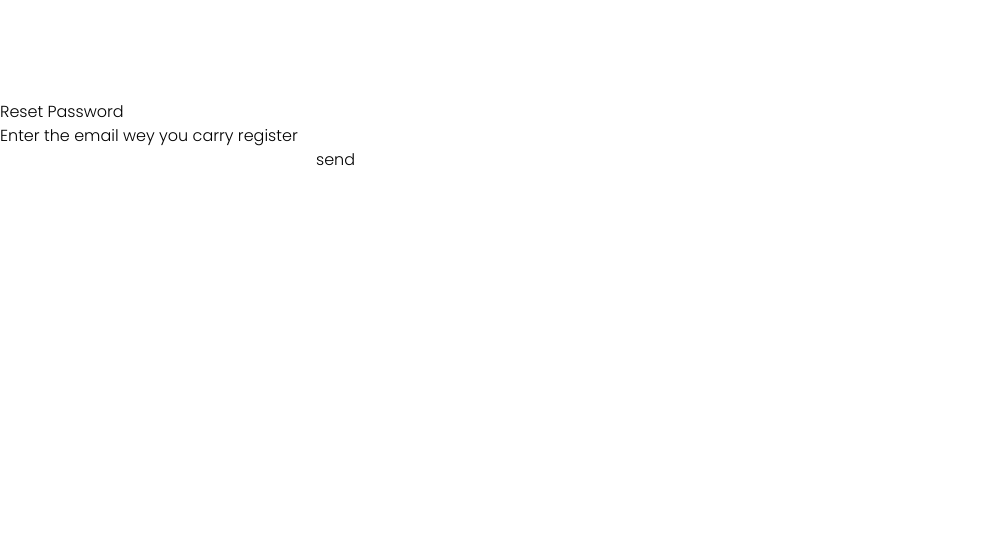
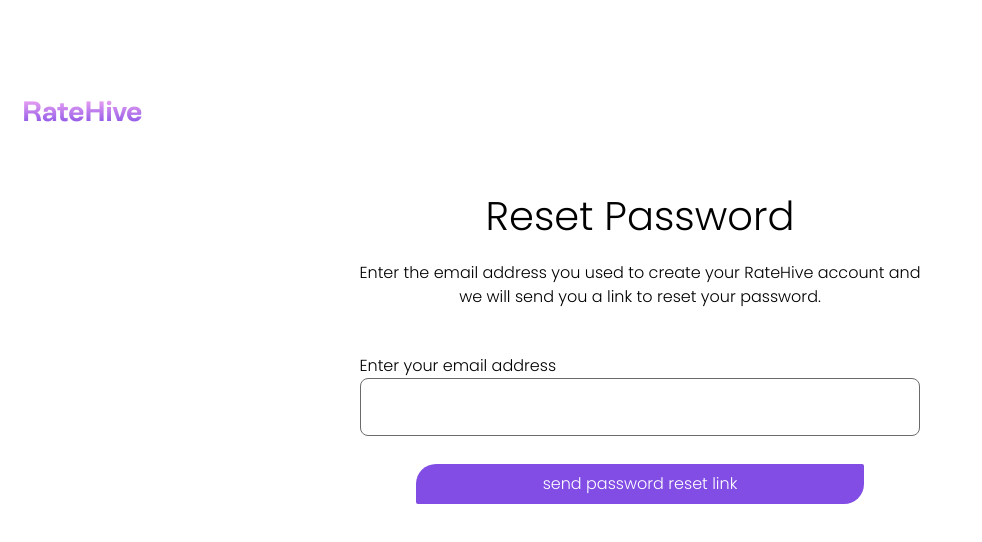
Before and after one commit to ifeanyi305/MonieWave_Frontend, a React (Vite) app: page /ResetPassword in a window 1280 px wide. Shown: the top 542 px of the page, without its empty margins (0-982 px from the left). Built offline with nearby package versions, Linux system fonts and the light colour scheme.

Commit message:
style reset page

```diff
--- a/src/components/resetPassword/ForgotPassword.jsx
+++ b/src/components/resetPassword/ForgotPassword.jsx
@@ -1,14 +1,22 @@
 import React from 'react';
 import { Link } from 'react-router-dom';
+import Ratehive from '../../assets/images/navbar/RateHive.png';
 
 const ForgotPassword = () => {
   return (
     <div>
-      <div className="flex flex-col justify-center">
-        <h1 className="pb-[15px]">Forget your password?</h1>
-        <p>If you are logged out of your RathHive account and can't remember your password</p>
-        <p>we can send you an email with a link to reset your password</p>
-        <Link to='/ResetPassword'>ResetPassword</Link>
+      <div><h1><img  className="pb-[5%] px-6" src={Ratehive} alt="title" /></h1></div>
+      <div className="flex justify-center">
+        <div>
+          <h1 className="pb-[15px] text-[40px] text-center">Forgot your password?</h1>
+          <p>If you are logged out of your RathHive account and can't remember your password</p>
+          <p>we can send you an email with a link to reset your password</p>
+          <div className="mt-[5%] flex justify-center">
+            <button type="button" className="p-2 login_btn bg-[#814DE5] text-[#fff] w-[80%] text-center">
+              <Link to='/ResetPassword'>Reset Password</Link>
+            </button>
+          </div>
+        </div>
       </div>
     </div>
   );
--- a/src/components/resetPassword/NewPassword.jsx
+++ b/src/components/resetPassword/NewPassword.jsx
@@ -4,6 +4,7 @@ import { useLocation } from 'react-router-dom';
 import { useDispatch, useSelector } from 'react-redux';
 import { resetPassword, resetStateAndKeepFlash } from '../../redux/auth/auth';
 import { flash } from '../../redux/flash/flash';
+import Ratehive from '../../assets/images/navbar/RateHive.png';
 
 const NewPassword = () => {
   const location = useLocation();
@@ -14,7 +15,6 @@ const NewPassword = () => {
   const { success, errors } = useSelector((state) => state.auth);
   const navigate = useNavigate();
   const dispatch = useDispatch();
-// ifyjapan
   const submit = (e) => {
     e.preventDefault();
     if (confirmPassword !== password) {
@@ -43,29 +43,35 @@ const NewPassword = () => {
     const userEmail = searchParams.get("email")
     setEmail(userEmail);
     setToken(userToken);
-    console.log(userToken)
-    console.log(userEmail)
   },[location])
 
   return (
     <div>
+      <div><h1><img  className="pb-[5%] px-6" src={Ratehive} alt="title" /></h1></div>
+      <div className="flex justify-center">
         <form onSubmit={submit}>
+          <h1 className="pb-[15px] text-[40px] text-center">Create new Password</h1>
           <input
-         className='bg-[#000] text-[#fff] py-2 block'
+          className="p-4 block w-[560px] my-2 rounded-[8px] border-[#6B6B6B] border-[1px]"
           type="password"
           value={password}
           placeholder="password"
           onChange={(e) => setPassword(e.target.value)}
           />
           <input
-         className='bg-[#000] text-[#fff] py-2 block'
+          className="p-4 block w-[560px] rounded-[8px] border-[#6B6B6B] border-[1px]"
           type="password"
           value={confirmPassword}
           placeholder="confirm password"
           onChange={(e) => setconfirmPassword(e.target.value)}
           />
-        <button type="submit">Change password</button>
+          <div className="mt-[5%] flex justify-center">
+            <button type="submit" className="p-2 login_btn bg-[#814DE5] text-[#fff] w-[80%] text-center">
+            Change password
+            </button>
+          </div>
         </form>
+      </div>
     </div>
   );
 };
--- a/src/components/resetPassword/ResetPassword.jsx
+++ b/src/components/resetPassword/ResetPassword.jsx
@@ -2,6 +2,8 @@ import React, { useState } from 'react';
 import { useNavigate } from 'react-router-dom';
 import { ToastContainer } from 'react-toastify';
 import { flash } from '../../redux/flash/flash';
+import Ratehive from '../../assets/images/navbar/RateHive.png';
+import ResetPasswordLinkSent from './ResetPasswordLinkSent';
 
 const ResetPassword = () => {
   const [email, setEmail] = useState('');
@@ -36,12 +38,23 @@ const ResetPassword = () => {
   return (
     <div>
       <ToastContainer />
-      <h1>Reset Password</h1>
-      <p>Enter the email wey you carry register</p>
-      <form onSubmit={handleSubmit}>
-        <input type="email" value={email} onChange={handleInputChange} />
-        <button type="submit">send</button>
-      </form>
+      <div><h1><img  className="pb-[5%] px-6" src={Ratehive} alt="title" /></h1></div>
+      <div className="flex justify-center">
+        <div>
+          <h1 className="pb-[15px] text-[40px] text-center">Reset Password</h1>
+          <p className="text-center">Enter the email address you used to create your RateHive account and</p>
+          <p className="text-center">we will send you a link to reset your password.</p>
+          <form className="py-[8%]" onSubmit={handleSubmit}>
+            <label className="block">Enter your email address</label>
+            <input type="email" className="p-4 block w-[560px] rounded-[8px] border-[#6B6B6B] border-[1px]" value={email} onChange={handleInputChange} />
+            <div className="mt-[5%] flex justify-center">
+              <button type="submit" className="p-2 login_btn bg-[#814DE5] text-[#fff] w-[80%] text-center">
+                send password reset link
+              </button>
+            </div>
+          </form>
+        </div>
+      </div>
     </div>
   );
 };
--- a/src/components/resetPassword/ResetPasswordLinkSent.jsx
+++ b/src/components/resetPassword/ResetPasswordLinkSent.jsx
@@ -1,10 +1,20 @@
 import React from 'react';
+import Ratehive from '../../assets/images/navbar/RateHive.png';
+import Mail from '../../assets/images/login/mail.png';
 
 const ResetPasswordLinkSent = () => {
 
   return (
     <div>
-      <h1>Chairman check your email</h1>
+      <div><h1><img  className="pb-[5%] px-6" src={Ratehive} alt="title" /></h1></div>
+      <div className="flex justify-center">
+        <div>
+          <img className="py-6 m-auto" src={Mail} alt="mail box" />
+          <h1 className="pb-[15px] text-[40px] text-center">Reset Password </h1>
+          <p className="text-center">We sent you an email use the link to reset your password email to </p>
+          <p className="text-center">If you don’t get the email soon, check your spam folder.</p>
+        </div>
+      </div>
     </div>
   );
 };
```
Also changed, not shown: src/assets/images/login/mail.png (added). Lines whose indentation alone changed are shown as unchanged.
